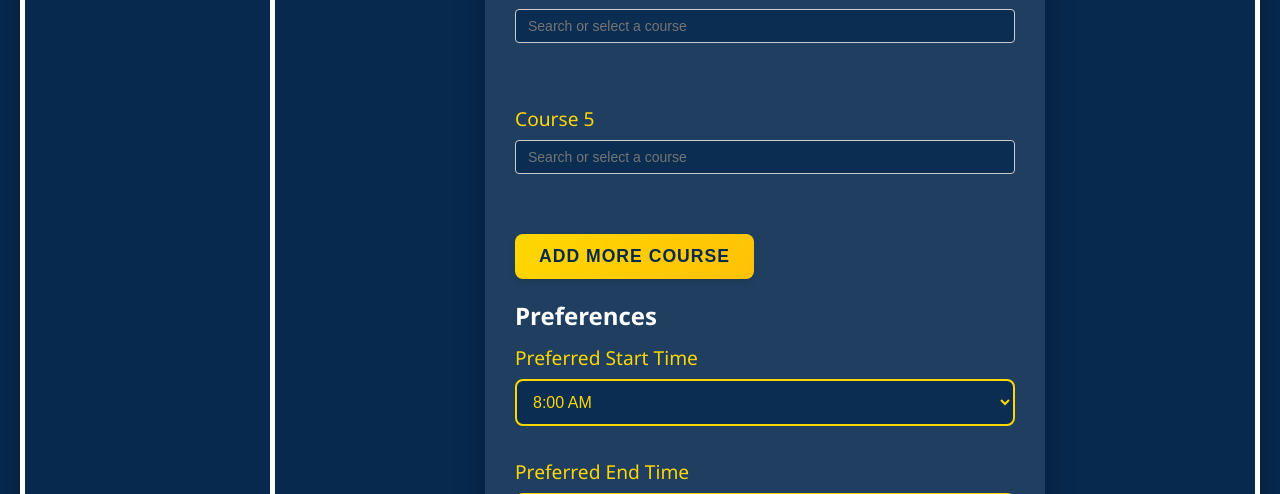
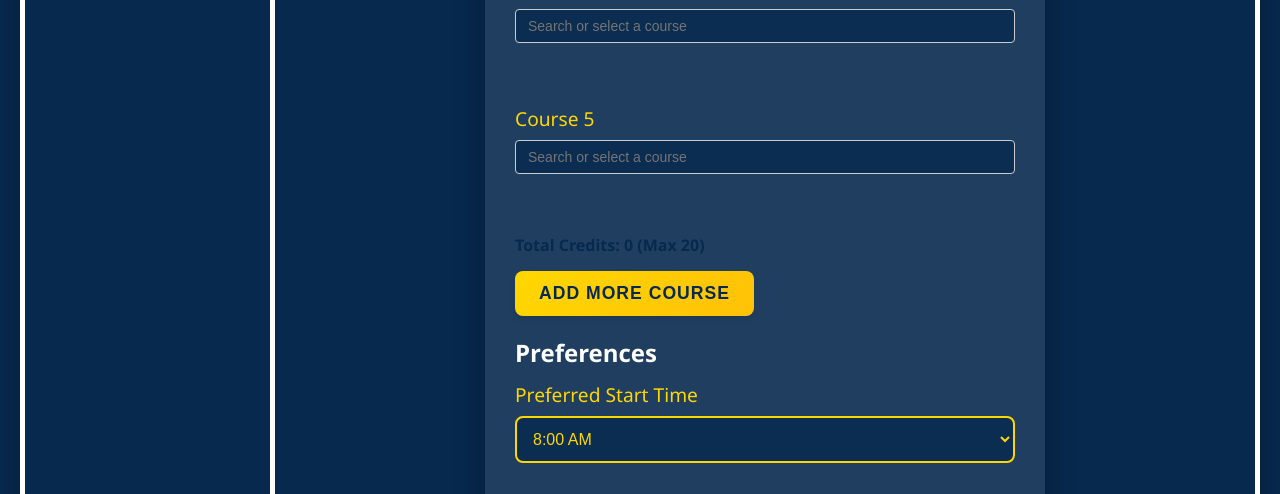
Before and after one commit to ruhmahashmi/8-AM, a Flask app: page /schedule in a window 1280 px wide. Shown: the part 796-1290 px from the top of the page. Run offline with Flask 3, Linux system fonts and the light colour scheme; a user stored in the database is signed in; data comes from the database, SQL or seed files in the repository; both versions use the stored data as it was after the commit.

Commit message:
Error Handling for Exceeding 20-Credit Limit - Implement Error Handling for Exceeding 20-Credit Limit in Schedule Generation

```diff
--- a/app.py
+++ b/app.py
@@ -68,24 +68,17 @@ def load_user(user_id):
 def time_to_minutes(time_str):
     if not time_str:
         return None
-    time_str = time_str.strip().lower().replace(" ", "").replace("am", "AM").replace("pm", "PM")
-    if ':' not in time_str:
-        if len(time_str) == 3:
-            time_str = f"{time_str[0:1]}:00{time_str[1:]}"
-        elif len(time_str) == 4:
-            time_str = f"{time_str[0:2]}:00{time_str[2:]}"
+    # Normalize spaces and case, remove AM/PM for processing
+    time_str = time_str.strip().replace(" ", "").upper()
     try:
-        if time_str.endswith('AM') and time_str != '12:00AM':
-            hour, minute = map(int, time_str.replace('AM', '').split(':'))
-        elif time_str.endswith('PM') and time_str != '12:00PM':
-            hour, minute = map(int, time_str.replace('PM', '').split(':'))
+        # Handle formats like "8:00AM", "08:00AM", "8AM"
+        if ':' not in time_str:
+            time_str = time_str.replace("AM", ":00AM").replace("PM", ":00PM")
+        hour, minute = map(int, time_str.replace("AM", "").replace("PM", "").split(':'))
+        if time_str.endswith("PM") and hour != 12:
             hour += 12
-        elif time_str == '12:00AM':
-            hour, minute = 0, 0
-        elif time_str == '12:00PM':
-            hour, minute = 12, 0
-        else:
-            raise ValueError(f"Invalid time format: {time_str}")
+        elif time_str.endswith("AM") and hour == 12:
+            hour = 0
         return hour * 60 + minute
     except Exception as e:
         logger.error(f"Time conversion error for {time_str}: {str(e)}")
@@ -110,6 +103,7 @@ def generate_schedule(courses_selected, start_time, end_time, spacing):
     end_minutes = time_to_minutes(end_time)
     if start_minutes is None or end_minutes is None or start_minutes >= end_minutes:
         logger.error(f"Invalid time range: start={start_time}, end={end_time}")
+        flash('Invalid time range selected.', 'error')
         return None
 
     # Get all course instances
@@ -117,9 +111,10 @@ def generate_schedule(courses_selected, start_time, end_time, spacing):
     logger.debug(f"Found {len(all_courses)} courses: {[c.course_code + ' ' + c.start_time + '-' + c.end_time + ' ' + c.day for c in all_courses]}")
     if not all_courses:
         logger.error(f"No courses found for {courses_selected}")
+        flash(f'No sections available for courses: {", ".join(courses_selected)}.', 'error')
         return None
 
-    # Filter courses (include if start time is in range or course overlaps with range)
+    # Filter courses (include if any part of the course falls within the range)
     filtered_courses = []
     for course in all_courses:
         course_start = time_to_minutes(course.start_time)
@@ -127,14 +122,15 @@ def generate_schedule(courses_selected, start_time, end_time, spacing):
         if course_start is None or course_end is None:
             logger.warning(f"Invalid time for course {course.course_code}: {course.start_time}-{course.end_time}")
             continue
-        if (course_start >= start_minutes and course_start <= end_minutes) or \
-           (course_end > start_minutes and course_start < end_minutes):
+        # Include courses that start or end within the range, or span it
+        if (course_start <= end_minutes and course_end >= start_minutes):
             filtered_courses.append(course)
             logger.debug(f"Added course {course.course_code} ({course.start_time}-{course.end_time}, {course.day}) to filtered list")
 
     logger.debug(f"Filtered {len(filtered_courses)} courses within {start_time}-{end_time}")
     if not filtered_courses:
         logger.error(f"No courses available within time range {start_time}-{end_time}")
+        flash(f'No courses available between {start_time} and {end_time} for selected courses.', 'error')
         return None
 
     # Group by course code
@@ -144,6 +140,13 @@ def generate_schedule(courses_selected, start_time, end_time, spacing):
             course_options[course.course_code] = []
         course_options[course.course_code].append(course)
     logger.debug(f"Course options: {course_options.keys()}")
+
+    # Check if all selected courses have options
+    missing_courses = [code for code in courses_selected if code not in course_options]
+    if missing_courses:
+        logger.error(f"No sections available for courses: {missing_courses}")
+        flash(f'No sections available for courses: {", ".join(missing_courses)}.', 'error')
+        return None
 
     # Backtracking to find a valid schedule
     def backtrack(selected_courses, used_times, course_codes):
@@ -159,6 +162,7 @@ def generate_schedule(courses_selected, start_time, end_time, spacing):
             end = time_to_minutes(course.end_time)
             day = course.day
             if start is None or end is None:
+                logger.debug(f"Skipping course {course.course_code} due to invalid times")
                 continue
 
             # Check for conflicts
@@ -175,10 +179,10 @@ def generate_schedule(courses_selected, start_time, end_time, spacing):
             # Check spacing
             if spacing == "spaced-out" and day in used_times:
                 for used_start, used_end in used_times[day]:
-                    if used_end < start and start - used_end < 60:  # Less than 1-hour gap before
+                    if used_end < start and start - used_end < 15:  # 15-minute gap
                         conflict = True
                         break
-                    if end < used_start and used_start - end < 60:  # Less than 1-hour gap after
+                    if end < used_start and used_start - end < 15:  # 15-minute gap
                         conflict = True
                         break
             if conflict:
@@ -200,9 +204,15 @@ def generate_schedule(courses_selected, start_time, end_time, spacing):
         logger.debug(f"No valid option for {current_code}")
         return None
 
+    # Try with specified spacing
     schedule = backtrack([], {}, courses_selected)
+    if not schedule and spacing == "spaced-out":
+        logger.info(f"Retrying with compact spacing for {courses_selected}")
+        # Retry with compact spacing as a fallback
+        schedule = backtrack([], {}, courses_selected)  # spacing is ignored in backtrack for compact
     if not schedule:
         logger.error(f"Failed to generate schedule for {courses_selected} with spacing={spacing}")
+        flash('Could not generate a schedule. Try fewer courses, a wider time range, or compact spacing.', 'error')
     else:
         logger.info(f"Generated schedule: {schedule}")
     return schedule
@@ -321,37 +331,48 @@ def save_schedule():
             course = request.form.get(f'course{i}')
             if not course:
                 break
-            courses_selected.append(course)
+            if course.strip():  # Only add non-empty courses
+                courses_selected.append(course.strip())
             i += 1
 
+        if not courses_selected:
+            logger.error("No valid courses selected")
+            flash('Please select at least one valid course.', 'error')
+            return redirect(url_for('schedule'))
+
+        # Get time and spacing preferences
         start_time = request.form.get('startTime')
         end_time = request.form.get('endTime')
-        spacing = request.form.get('spacing', 'compact')
+        spacing = request.form.get('spacing', 'compact')  # Default to compact if missing
 
-        logger.debug(f"Courses selected: {courses_selected}, Start: {start_time}, End: {end_time}, Spacing: {spacing}")
-
-        if not courses_selected:
-            flash('Please select at least one course.', 'error')
+        # Validate inputs
+        if not start_time or not end_time:
+            logger.error(f"Missing time preferences: startTime={start_time}, endTime={end_time}")
+            flash('Please select start and end times.', 'error')
             return redirect(url_for('schedule'))
 
         # Calculate total credits for unique courses
         unique_courses = list(set(courses_selected))
-        course_credits = Course.query.filter(Course.course_code.in_(unique_courses)).distinct(Course.course_code).all()
+        # Use a query to get one instance per course code
+        course_credits = db.session.query(Course.course_code, Course.credits).filter(Course.course_code.in_(unique_courses)).group_by(Course.course_code).all()
         total_credits = sum(course.credits for course in course_credits)
-        logger.debug(f"Total credits for {unique_courses}: {total_credits}")
+        logger.debug(f"Total credits for {unique_courses}: {total_credits} (Courses: {[f'{c.course_code}: {c.credits}' for c in course_credits]})")
 
         # Validate credit limit
         if total_credits > 20:
-            flash(f'Total credits ({total_credits}) exceed 20. Please select fewer courses.', 'error')
+            logger.error(f"Total credits ({total_credits}) exceed 20")
+            flash(f'Total credits ({total_credits}) exceed 20. Please select fewer courses. (Selected: {", ".join(unique_courses)})', 'error')
             return redirect(url_for('schedule'))
 
         # Validate time range
         start_minutes = time_to_minutes(start_time)
         end_minutes = time_to_minutes(end_time)
         if start_minutes is None or end_minutes is None:
+            logger.error(f"Invalid time format: startTime={start_time}, endTime={end_time}")
             flash('Invalid time format. Please use HH:MM AM/PM.', 'error')
             return redirect(url_for('schedule'))
         if start_minutes >= end_minutes:
+            logger.error(f"End time before start time: {start_time} >= {end_time}")
             flash('End time must be after start time.', 'error')
             return redirect(url_for('schedule'))
 
@@ -363,10 +384,12 @@ def save_schedule():
             session['start_time'] = start_time
             session['end_time'] = end_time
             session['spacing'] = spacing
-            session['total_credits'] = total_credits  # Store total credits
+            session['total_credits'] = total_credits
+            logger.info(f"Schedule generated successfully for user {current_user.id}")
             flash('Schedule generated successfully! Save it to keep it.', 'success')
             return redirect(url_for('display_schedule'))
         else:
+            logger.error(f"Failed to generate schedule for {courses_selected}")
             flash('Could not generate a conflict-free schedule. Try fewer courses, a wider time range, or compact spacing.', 'error')
             return redirect(url_for('schedule'))
     except Exception as e:
--- a/static/styles.css
+++ b/static/styles.css
@@ -486,3 +486,19 @@ button:active, .generate-btn:active, .action-btn:active, .variant-btn:active {
     width: 180px;
     height: 48px;
     line-height: 1.2;}
+
+/* Credit Total Display */
+#credit-total {
+    font-size: 16px;
+    font-weight: bold;
+    color: #07294E;
+    margin-bottom: 15px;
+}
+
+#credit-count {
+    transition: color 0.3s;
+}
+
+#credit-count.red {
+    color: red;
+}
--- a/templates/schedule.html
+++ b/templates/schedule.html
@@ -90,14 +90,18 @@
                                     <input type="text" class="search-input" id="search{{ i }}" placeholder="Search or select a course" autocomplete="off">
                                     <div class="dropdown-list" id="dropdown{{ i }}"></div>
                                 </div>
-                                <select name="course{{ i }}" id="course{{ i }}" class="hidden-select">
-                                    <option value="">Select a course</option>
+                                <select name="course{{ i }}" id="course{{ i }}" class="hidden-select" onchange="updateCreditTotal()">
+                                    <option value="" data-credits="0">Select a course</option>
                                     {% for course in courses %}
-                                        <option value="{{ course.course_code }}">{{ course.course_code }} - {{ course.course_name }}</option>
+                                        <option value="{{ course.course_code }}" data-credits="{{ course.credits }}">{{ course.course_code }} - {{ course.course_name }} ({{ course.credits }} credits)</option>
                                     {% endfor %}
                                 </select>
                             </div>
                         {% endfor %}
+                    </div>
+                    <!-- Display total credits -->
+                    <div id="credit-total">
+                        Total Credits: <span id="credit-count">0</span> (Max 20)
                     </div>
                     <!-- Button to add more course fields -->
                     <button type="button" id="addCourseBtn" class="add-course-btn">Add More Course</button>
@@ -120,7 +124,7 @@
                         <option value="04:00PM">4:00 PM</option>
                     </select>
                     <label for="spacing">Course Spacing</label>
-                    <select name="spacing" id="spacing">
+                    <select name="spacing" id="spacing" required>
                         <option value="compact">Compact</option>
                         <option value="spaced-out">Spaced Out</option>
                     </select>
@@ -168,9 +172,10 @@
             newCourseSelect.name = `course${courseCount}`;
             newCourseSelect.id = `course${courseCount}`;
             newCourseSelect.className = 'hidden-select';
-            newCourseSelect.innerHTML = `<option value="">Select a course</option>
+            newCourseSelect.setAttribute('onchange', 'updateCreditTotal()');
+            newCourseSelect.innerHTML = `<option value="" data-credits="0">Select a course</option>
                 {% for course in courses %}
-                    <option value="{{ course.course_code }}">{{ course.course_code }} - {{ course.course_name }}</option>
+                    <option value="{{ course.course_code }}" data-credits="{{ course.credits }}">{{ course.course_code }} - {{ course.course_name }} ({{ course.credits }} credits)</option>
                 {% endfor %}`;
 
             // Append elements to container
@@ -219,6 +224,7 @@
                         searchInput.value = option.text;
                         select.value = option.value;
                         dropdownList.classList.remove('visible');
+                        updateCreditTotal();
                     });
 
                     dropdownList.appendChild(item);
@@ -255,10 +261,66 @@
             }
         }
 
+        // Function to update total credits display
+        function updateCreditTotal() {
+            let totalCredits = 0;
+            const uniqueCourses = new Set();
+            for (let i = 1; i <= courseCount; i++) {
+                const select = document.getElementById(`course${i}`);
+                if (select && select.value && !uniqueCourses.has(select.value)) {
+                    const credits = parseInt(select.options[select.selectedIndex].getAttribute('data-credits')) || 0;
+                    totalCredits += credits;
+                    uniqueCourses.add(select.value);
+                }
+            }
+            const creditCount = document.getElementById('credit-count');
+            creditCount.textContent = totalCredits;
+            if (totalCredits > 20) {
+                creditCount.classList.add('red');
+                alert('Total credits exceed 20. Please select fewer courses.');
+            } else {
+                creditCount.classList.remove('red');
+            }
+        }
+
         // Initialize search for initial fields
         for (let i = 1; i <= 5; i++) {
             initializeSearch(i);
         }
+
+        // Validate form before submission
+        document.getElementById('scheduleForm').addEventListener('submit', function(e) {
+            let hasCourse = false;
+            for (let i = 1; i <= courseCount; i++) {
+                const select = document.getElementById(`course${i}`);
+                if (select && select.value && select.value !== "") {
+                    hasCourse = true;
+                    break;
+                }
+            }
+            if (!hasCourse) {
+                e.preventDefault();
+                alert('Please select at least one course.');
+            }
+            // Check credit total
+            let totalCredits = 0;
+            const uniqueCourses = new Set();
+            for (let i = 1; i <= courseCount; i++) {
+                const select = document.getElementById(`course${i}`);
+                if (select && select.value && !uniqueCourses.has(select.value)) {
+                    const credits = parseInt(select.options[select.selectedIndex].getAttribute('data-credits')) || 0;
+                    totalCredits += credits;
+                    uniqueCourses.add(select.value);
+                }
+            }
+            if (totalCredits > 20) {
+                e.preventDefault();
+                alert('Total credits exceed 20. Please select fewer courses.');
+            }
+        });
+
+        // Initialize credit total on page load
+        updateCreditTotal();
     </script>
 </body>
 </html>
```
Also changed, not shown: drexel.db.
